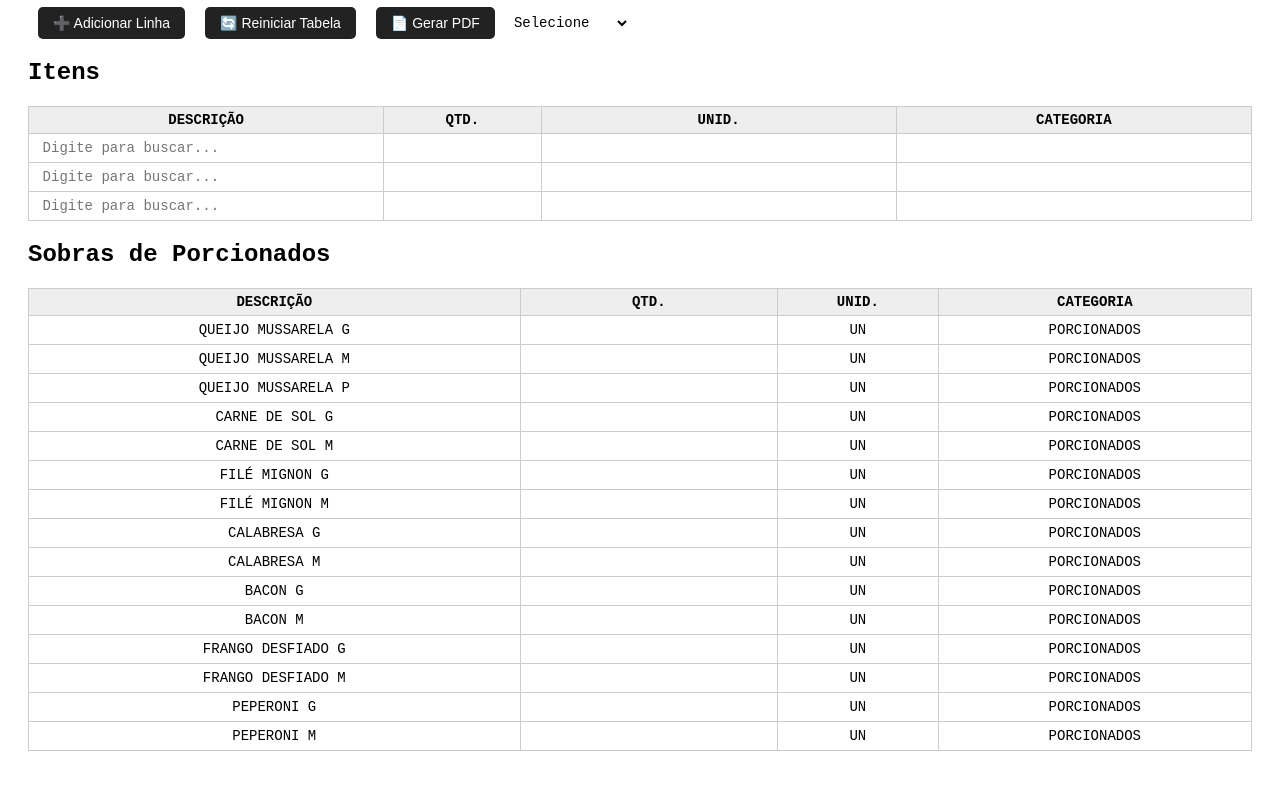
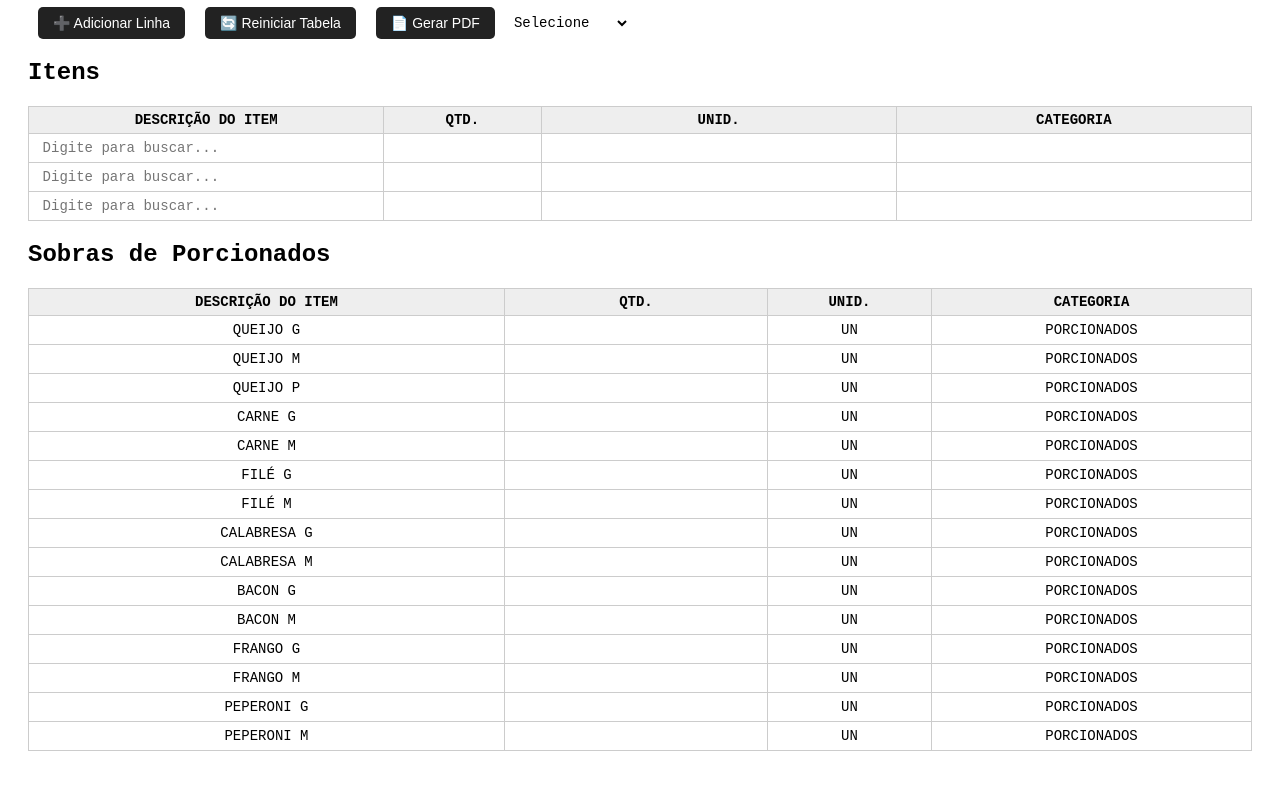
Before and after one commit to Gabriel6838/solicitacaoDeInsumos, a plain HTML site: page index.html in a window 1280 px wide. Shown: the part 103-892 px from the top of the page. Drawn offline with nearby package versions, Linux system fonts and the light colour scheme.

Commit message:
Update index.html

```diff
--- a/index.html
+++ b/index.html
@@ -63,7 +63,7 @@
 <table id="tabela">
   <thead>
     <tr>
-      <th>DESCRIÇÃO</th>
+      <th>DESCRIÇÃO DO ITEM</th>
       <th>QTD.</th>
       <th>UNID.</th>
       <th>CATEGORIA</th>
@@ -76,26 +76,26 @@
 <table id="tabelaFixos">
   <thead>
     <tr>
-      <th>DESCRIÇÃO</th>
+      <th>DESCRIÇÃO DO ITEM</th>
       <th>QTD.</th>
       <th>UNID.</th>
       <th>CATEGORIA</th>
     </tr>
   </thead>
   <tbody>
-    <tr><td>QUEIJO MUSSARELA G</td><td><input type="number" class="qtd-input" min="0"></td><td>UN</td><td>PORCIONADOS</td></tr>
-    <tr><td>QUEIJO MUSSARELA M</td><td><input type="number" class="qtd-input" min="0"></td><td>UN</td><td>PORCIONADOS</td></tr>
-    <tr><td>QUEIJO MUSSARELA P</td><td><input type="number" class="qtd-input" min="0"></td><td>UN</td><td>PORCIONADOS</td></tr>
-    <tr><td>CARNE DE SOL G</td><td><input type="number" class="qtd-input" min="0"></td><td>UN</td><td>PORCIONADOS</td></tr>
-    <tr><td>CARNE DE SOL M</td><td><input type="number" class="qtd-input" min="0"></td><td>UN</td><td>PORCIONADOS</td></tr>
-    <tr><td>FILÉ MIGNON G</td><td><input type="number" class="qtd-input" min="0"></td><td>UN</td><td>PORCIONADOS</td></tr>
-    <tr><td>FILÉ MIGNON M</td><td><input type="number" class="qtd-input" min="0"></td><td>UN</td><td>PORCIONADOS</td></tr>
+    <tr><td>QUEIJO G</td><td><input type="number" class="qtd-input" min="0"></td><td>UN</td><td>PORCIONADOS</td></tr>
+    <tr><td>QUEIJO M</td><td><input type="number" class="qtd-input" min="0"></td><td>UN</td><td>PORCIONADOS</td></tr>
+    <tr><td>QUEIJO P</td><td><input type="number" class="qtd-input" min="0"></td><td>UN</td><td>PORCIONADOS</td></tr>
+    <tr><td>CARNE G</td><td><input type="number" class="qtd-input" min="0"></td><td>UN</td><td>PORCIONADOS</td></tr>
+    <tr><td>CARNE M</td><td><input type="number" class="qtd-input" min="0"></td><td>UN</td><td>PORCIONADOS</td></tr>
+    <tr><td>FILÉ G</td><td><input type="number" class="qtd-input" min="0"></td><td>UN</td><td>PORCIONADOS</td></tr>
+    <tr><td>FILÉ M</td><td><input type="number" class="qtd-input" min="0"></td><td>UN</td><td>PORCIONADOS</td></tr>
     <tr><td>CALABRESA G</td><td><input type="number" class="qtd-input" min="0"></td><td>UN</td><td>PORCIONADOS</td></tr>
     <tr><td>CALABRESA M</td><td><input type="number" class="qtd-input" min="0"></td><td>UN</td><td>PORCIONADOS</td></tr>
     <tr><td>BACON G</td><td><input type="number" class="qtd-input" min="0"></td><td>UN</td><td>PORCIONADOS</td></tr>
     <tr><td>BACON M</td><td><input type="number" class="qtd-input" min="0"></td><td>UN</td><td>PORCIONADOS</td></tr>
-    <tr><td>FRANGO DESFIADO G</td><td><input type="number" class="qtd-input" min="0"></td><td>UN</td><td>PORCIONADOS</td></tr>
-    <tr><td>FRANGO DESFIADO M</td><td><input type="number" class="qtd-input" min="0"></td><td>UN</td><td>PORCIONADOS</td></tr>
+    <tr><td>FRANGO G</td><td><input type="number" class="qtd-input" min="0"></td><td>UN</td><td>PORCIONADOS</td></tr>
+    <tr><td>FRANGO M</td><td><input type="number" class="qtd-input" min="0"></td><td>UN</td><td>PORCIONADOS</td></tr>
     <tr><td>PEPERONI G</td><td><input type="number" class="qtd-input" min="0"></td><td>UN</td><td>PORCIONADOS</td></tr>
     <tr><td>PEPERONI M</td><td><input type="number" class="qtd-input" min="0"></td><td>UN</td><td>PORCIONADOS</td></tr>
   </tbody>
```
